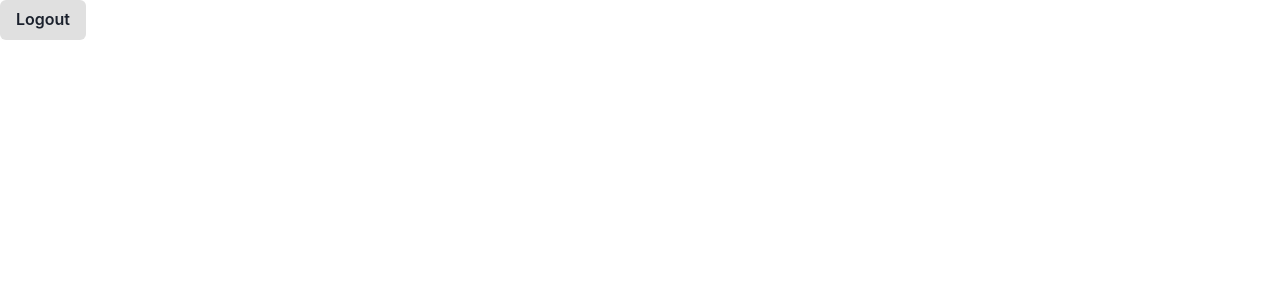
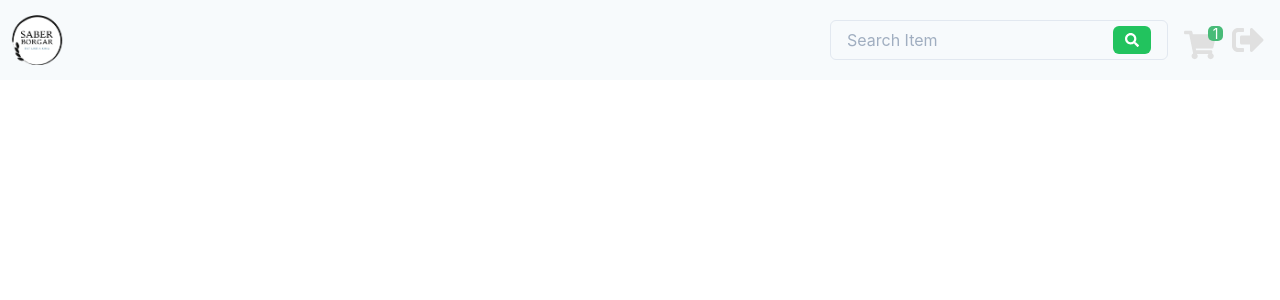
Before and after one commit to Kenzie-Academy-Brasil-Developers/react-entrega-s5-hamburgueria-2-0-com-typescript-json-server-grover987, a React (Create React App) app: page /dashboard in a window 1280 px wide. Shown: the top 300 px of the page. Built offline with nearby package versions, Linux system fonts and the light colour scheme; sample sign-in values are in the browser's storage.

Commit message:
feat: Dashboard Header

```diff
--- /dev/null
+++ b/src/components/Header/HeaderInput.tsx
@@ -0,0 +1,38 @@
+import {
+  Button,
+  Icon,
+  Input,
+  InputGroup,
+  InputRightElement
+} from '@chakra-ui/react'
+import { useState } from 'react'
+import { FaSearch } from 'react-icons/fa'
+
+export const HeaderInput = () => {
+  const [value, setValue] = useState('')
+  const handleChange = (e: React.FormEvent<HTMLInputElement>) => {
+    setValue(e.currentTarget.value)
+  }
+  const handleClick = () => console.log(value)
+
+  return (
+    <InputGroup size="md">
+      <Input
+        pr="4.5rem"
+        placeholder="Search Item"
+        value={value}
+        onChange={handleChange}
+      />
+      <InputRightElement width="4.5rem">
+        <Button
+          colorScheme="whatsapp"
+          h="1.75rem"
+          size="sm"
+          onClick={handleClick}
+        >
+          <Icon as={FaSearch} />
+        </Button>
+      </InputRightElement>
+    </InputGroup>
+  )
+}
--- /dev/null
+++ b/src/components/Header/index.tsx
@@ -0,0 +1,92 @@
+import { Box, Center, Flex, Icon, Image } from '@chakra-ui/react'
+import logo from '../../assets/saberBorgarLogo.png'
+import { useAuth } from '../../contexts/AuthContext'
+import { FaSignOutAlt, FaShoppingCart, FaSearch } from 'react-icons/fa'
+import { HeaderInput } from './HeaderInput'
+import { useEffect, useState } from 'react'
+
+export const Header = () => {
+  const { signOut } = useAuth()
+
+  const [isDesktop, setDesktop] = useState(window.innerWidth > 750)
+
+  const updateMedia = () => {
+    setDesktop(window.innerWidth > 750)
+  }
+
+  const searchOpen = () => {
+    setDesktop(true)
+  }
+
+  useEffect(() => {
+    window.addEventListener('resize', updateMedia)
+    return () => window.removeEventListener('resize', updateMedia)
+  })
+
+  return (
+    <Flex
+      alignItems="center"
+      justifyContent="space-between"
+      h="80px"
+      w="100%"
+      bg="gray.50"
+    >
+      <Image maxH="50px" src={logo} />
+
+      <Center>
+        {isDesktop ? (
+          <HeaderInput />
+        ) : (
+          <Icon
+            color="gray.100"
+            _hover={{ color: 'gray.300' }}
+            cursor="pointer"
+            mr="4"
+            ml="4"
+            w="8"
+            h="8"
+            as={FaSearch}
+            onClick={searchOpen}
+          />
+        )}
+
+        <Box>
+          <Center
+            w="15px"
+            h="15px"
+            fontSize="sm"
+            borderRadius="5px"
+            color="white"
+            background="green.400"
+            position="relative"
+            left="10"
+            top="3"
+          >
+            1
+          </Center>
+          <Icon
+            color="gray.100"
+            _hover={{ color: 'gray.300' }}
+            cursor="pointer"
+            mr="4"
+            ml="4"
+            w="8"
+            h="8"
+            as={FaShoppingCart}
+          />
+        </Box>
+
+        <Icon
+          onClick={signOut}
+          color="gray.100"
+          _hover={{ color: 'gray.300' }}
+          cursor="pointer"
+          mr="4"
+          w="8"
+          h="8"
+          as={FaSignOutAlt}
+        />
+      </Center>
+    </Flex>
+  )
+}
--- a/src/pages/Dashboard/index.tsx
+++ b/src/pages/Dashboard/index.tsx
@@ -1,8 +1,5 @@
-import { Button } from '@chakra-ui/react'
-import { useAuth } from '../../contexts/AuthContext'
+import { Header } from '../../components/Header'
 
 export const Dashboard = () => {
-  const { signOut } = useAuth()
-
-  return <Button onClick={signOut}>Logout</Button>
+  return <Header />
 }
```
